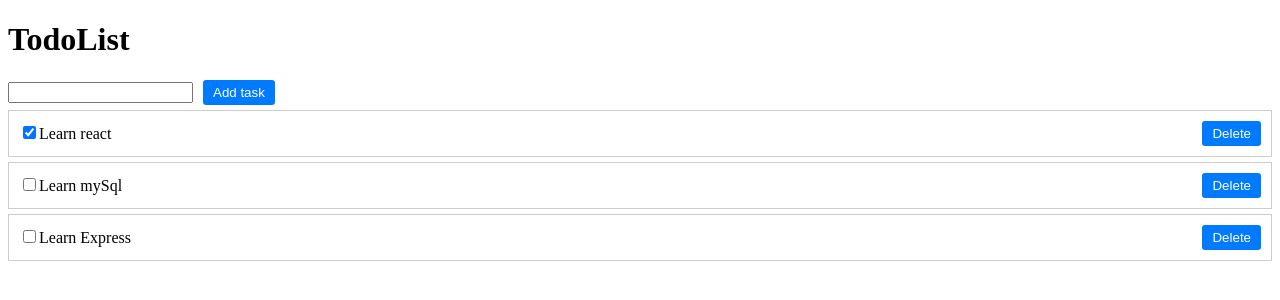
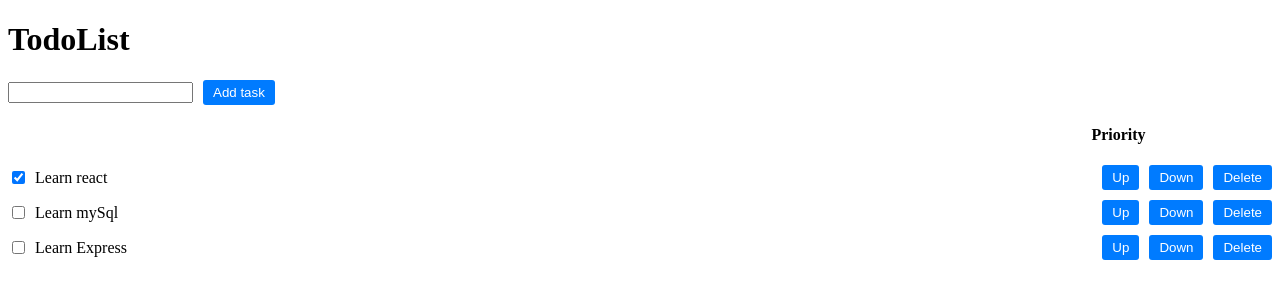
Before and after one commit to anuz505/React-Basics, a React (Vite) app in the folder my-react-app/: page / in a window 1280 px wide. Shown: the top 300 px of the page. Built offline with nearby package versions, Linux system fonts and the light colour scheme.

Commit message:
added changing positions function

```diff
--- a/my-react-app/src/02_adding_intractivity/12_TodoList.jsx
+++ b/my-react-app/src/02_adding_intractivity/12_TodoList.jsx
@@ -42,6 +42,7 @@ export default function TodoList(){
             <h1>TodoList</h1>
             <input type="text" value={newTask} onKeyDown={handleKeydown} onChange={(e)=> setNewTask(e.target.value)} />
             <button onClick={handleNewTask}>Add task</button>
+            <h4 className="priority">Priority</h4>
             <TaskList
                 tasks={tasks}
                 onToggle={handleToggleClick}
@@ -49,10 +50,29 @@ export default function TodoList(){
         </>
     )
 
+
+
+
     function TaskList({tasks, onToggle}){
+
+    const goUp = (index)=> {
+        if(index == 0){return}
+        else{
+        const newtaskfn =  [...tasks];
+        [newtaskfn[index-1],newtaskfn[index]] = [newtaskfn[index],newtaskfn[index-1]];
+        setTask(newtaskfn);}
+    }
+    const goDown = (index)=> {
+        if(index == tasks.length -1){return}
+        else{
+            const newtaskfn = [...tasks];
+            [newtaskfn[index + 1],newtaskfn[index]] = [newtaskfn[index],newtaskfn[index+1]];
+            setTask(newtaskfn);
+        }
+    }
         return(
             <ul>
-                {tasks.map((task)=>{
+                {tasks.map((task,index)=>{
                     return(
                     <li key={task.id}>
                         <label>
@@ -63,6 +83,8 @@ export default function TodoList(){
                                     } />
                             {task.taskTitle}
                         </label>
+                        <button onClick={() => goUp(index)}>Up</button>
+                        <button onClick={() => goDown(index)}>Down</button>
                         <button onClick={()=>{
                             setTask(
                                 tasks.filter(t =>
--- a/my-react-app/src/index.css
+++ b/my-react-app/src/index.css
@@ -1,28 +1,47 @@
+/* Style for the task list */
 ul {
     list-style-type: none;
     padding: 0;
-    margin: 0;
   }
 
   li {
-    padding: 10px;
-    margin: 5px 0;
-    border: 1px solid #ccc;
     display: flex;
     align-items: center;
-    justify-content: space-between;
+    margin-bottom: 10px;
+  }
+
+  label {
+    flex-grow: 1;
+    display: flex;
+    align-items: center;
+  }
+
+  input[type="checkbox"] {
+    margin-right: 10px;
   }
 
   button {
+    margin-left: 10px;
     padding: 5px 10px;
-    margin-left: 10px;
+    border: none;
     background-color: #007bff;
     color: white;
-    border: none;
+    cursor: pointer;
     border-radius: 3px;
-    cursor: pointer;
   }
 
   button:hover {
     background-color: #0056b3;
   }
+
+  button:disabled {
+    background-color: #cccccc;
+    cursor: not-allowed;
+  }
+
+  .priority{
+    flex-grow: 1;
+    display: flex;
+    justify-content:flex-end;
+    margin-right: 10%;
+  }
```
Lines whose indentation alone changed are shown as unchanged.
